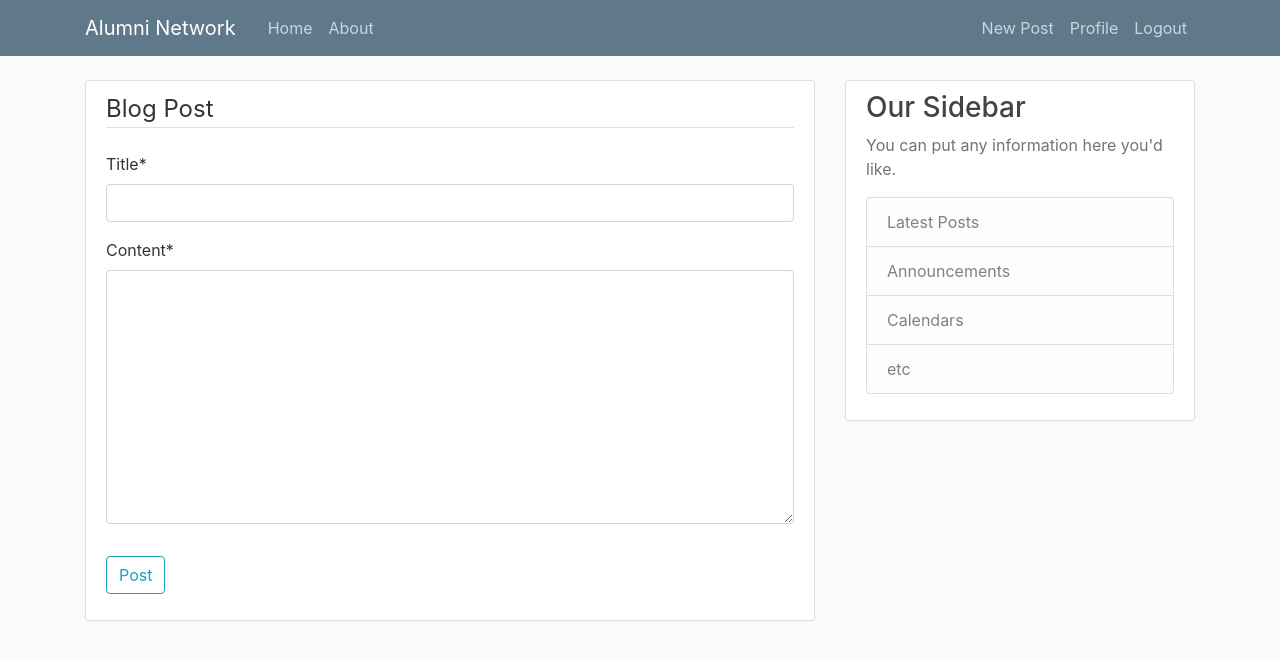
After one commit to akashg03/Proj, a Django app: page /post/new/ in a window 1280 px wide. The commit adds this page. Shown: the top 660 px of the page. Run offline with Django 3.2, Linux system fonts and the light colour scheme; a user stored in the database is signed in; some libraries are stand-ins or nearby versions.

Commit message:
Part 10 done, no pip install

```diff
--- a/networking/blog/models.py
+++ b/networking/blog/models.py
@@ -1,6 +1,7 @@
 from django.db import models
 from django.utils import timezone
 from django.contrib.auth.models import User
+from django.urls import reverse
 
 
 class Post(models.Model):
@@ -11,3 +12,6 @@ class Post(models.Model):
 
     def __str__(self):
         return self.title
+
+    def get_absolute_url(self):
+        return reverse('post-detail', kwargs={'pk': self.pk})
--- a/networking/blog/templates/blog/base.html
+++ b/networking/blog/templates/blog/base.html
@@ -34,6 +34,7 @@
 	        	<!-- Navbar Right Side -->
 	        	<div class="navbar-nav">
 	        	{% if user.is_authenticated %}
+	        		<a class="nav-item nav-link" href="{% url 'post-create' %}">New Post</a>
 	        		<a class="nav-item nav-link" href="{% url 'profile' %}">Profile</a>
 	        		<a class="nav-item nav-link" href="{% url 'logout' %}">Logout</a>
 	        	{% else %}
--- a/networking/blog/templates/blog/home.html
+++ b/networking/blog/templates/blog/home.html
@@ -6,9 +6,9 @@
 		  <div class="media-body">
 		    <div class="article-metadata">
 		      <a class="mr-2" href="#">{{ post.author }}</a>
-		      <small class="text-muted">{{ post.date_posted|date:"F d, Y" }}</small> #can add time here too look at django docx
+		      <small class="text-muted">{{ post.date_posted|date:"F d, Y" }}</small> <!--#can add time here too look at django docx -->
 		    </div>
-		    <h2><a class="article-title" href="#">{{ post.title }}</a></h2>
+		    <h2><a class="article-title" href="{% url 'post-detail' post.id %}">{{ post.title }}</a></h2>
 		    <p class="article-content">{{ post.content }}</p>
 		  </div>
 		</article>
--- /dev/null
+++ b/networking/blog/templates/blog/post_form.html
@@ -0,0 +1,16 @@
+{% extends "blog/base.html"%}
+{% load crispy_forms_tags %}
+{% block content %}
+   <div class="content-section">
+        <form method="POST">
+            {% csrf_token %}
+            <fieldset class="form-group">
+                <legend class="border-bottom mb-4">Blog Post</legend>
+                {{ form|crispy }}
+            </fieldset>
+            <div class="form-group">
+                <button class="btn btn-outline-info" type="submit">Post</button>
+            </div>
+        </form>
+   </div>
+{% endblock content %}
--- a/networking/blog/urls.py
+++ b/networking/blog/urls.py
@@ -1,7 +1,12 @@
 from django.urls import path
+from .views import PostListView, PostDetailView, PostCreateView, PostUpdateView, PostDeleteView
 from . import views
 
 urlpatterns = [
-    path('', views.home, name='blog-home'),
+    path('', PostListView.as_view(), name='blog-home'),
+    path('post/<int:pk>/', PostDetailView.as_view(), name='post-detail'),
+    path('post/new/', PostCreateView.as_view(), name='post-create'),
+    path('post/<int:pk>/update/', PostUpdateView.as_view(), name='post-update'),
+    path('post/<int:pk>/delete/', PostDeleteView.as_view(), name='post-delete'),
     path('about/', views.about, name='blog-about'),
 ]
--- a/networking/blog/views.py
+++ b/networking/blog/views.py
@@ -1,20 +1,8 @@
 from django.shortcuts import render
+from django.contrib.auth.mixins import LoginRequiredMixin, UserPassesTestMixin
+from django.views.generic import ListView, DetailView, CreateView, UpdateView, DeleteView
 from .models import Post
-'''
-posts=[
-	{
-		'author': 'Sharath',
-		'title': 'Blog Post 1',
-		'content': 'First post Content',
-		'date_posted': 'May 6,2020',
-	},
-	{	'author': 'Akash',
-		'title': 'Blog Post 2',
-		'content': 'Second post Content',
-		'date_posted': 'May 7,2020',
-	}
-]
-'''
+
 
 def home(request):
 	context={
@@ -23,5 +11,53 @@ def home(request):
 	return render(request, 'blog/home.html', context)
 
 
+class PostListView(ListView):
+	model = Post
+	template_name = 'blog/home.html'  #  <app>/<model>_<viewtype>.html
+	context_object_name = 'posts'
+	ordering = ['-date_posted']
+
+
+class PostDetailView(DetailView):
+	model = Post
+
+
+class PostCreateView(LoginRequiredMixin, CreateView):
+	model = Post
+	fields = ['title', 'content']
+
+	def form_valid(self, form):
+		form.instance.author = self.request.user
+		return super().form_valid(form)
+
+
+class PostUpdateView(LoginRequiredMixin, UserPassesTestMixin, UpdateView):
+	model = Post
+	fields = ['title', 'content']
+
+	def form_valid(self, form):
+		form.instance.author = self.request.user
+		return super().form_valid(form)
+
+
+	def test_func(self):
+		post = self.get_object()
+		if self.request.user == post.author:
+			return True
+		return False
+
+
+class PostDeleteView(LoginRequiredMixin, UserPassesTestMixin, DeleteView):
+	model = Post
+	success_url = '/'
+
+	def test_func(self):
+		post = self.get_object()
+		if self.request.user == post.author:
+			return True
+		return False
+
+
+
 def about(request):
 	return render(request, 'blog/about.html',{'title':'about'})
```
Also changed, not shown: networking/blog/templates/blog/post_confirm_delete.html (added, +16 -0 lines), networking/blog/templates/blog/post_detail.html (added, +20 -0 lines), networking/db.sqlite3.
